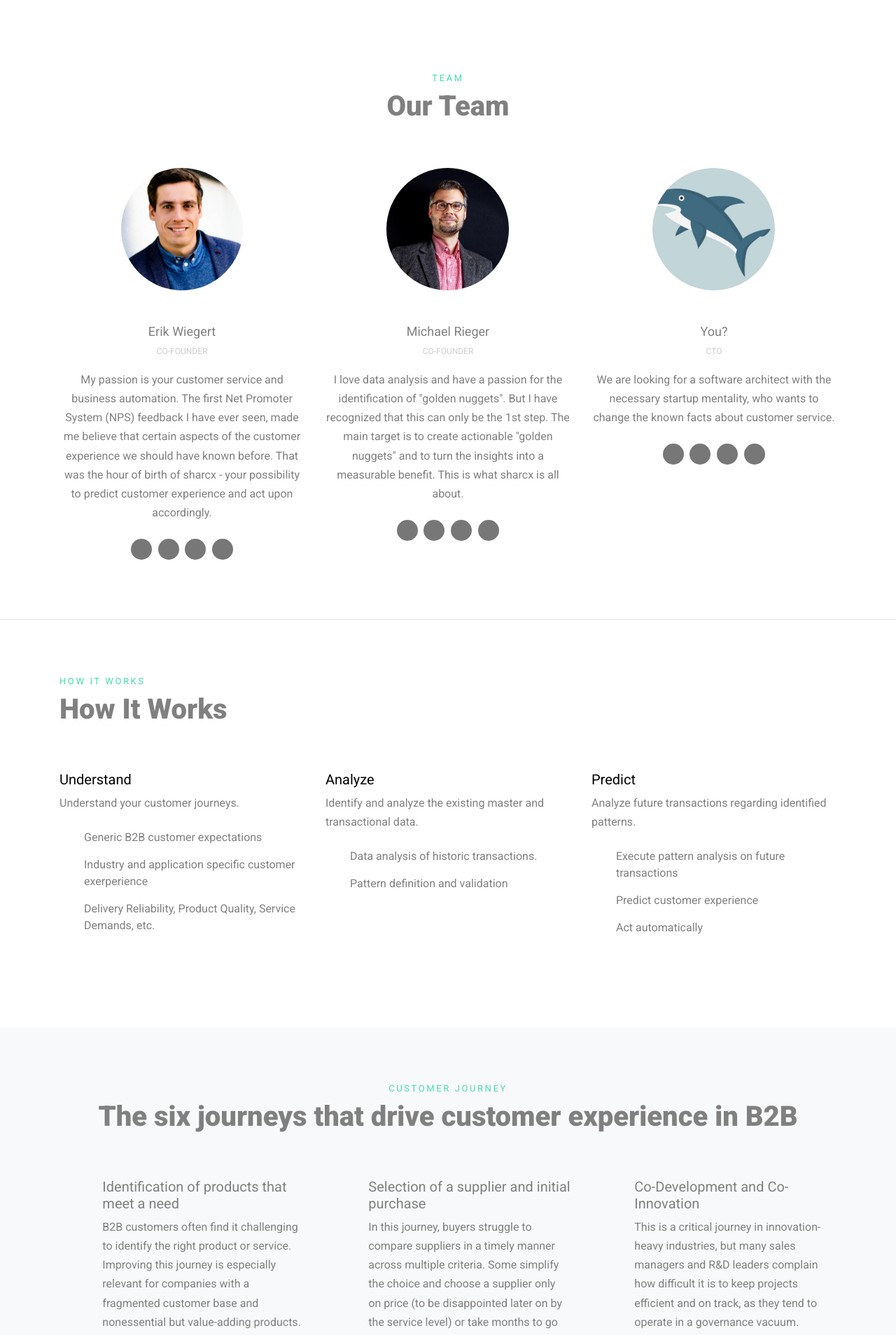
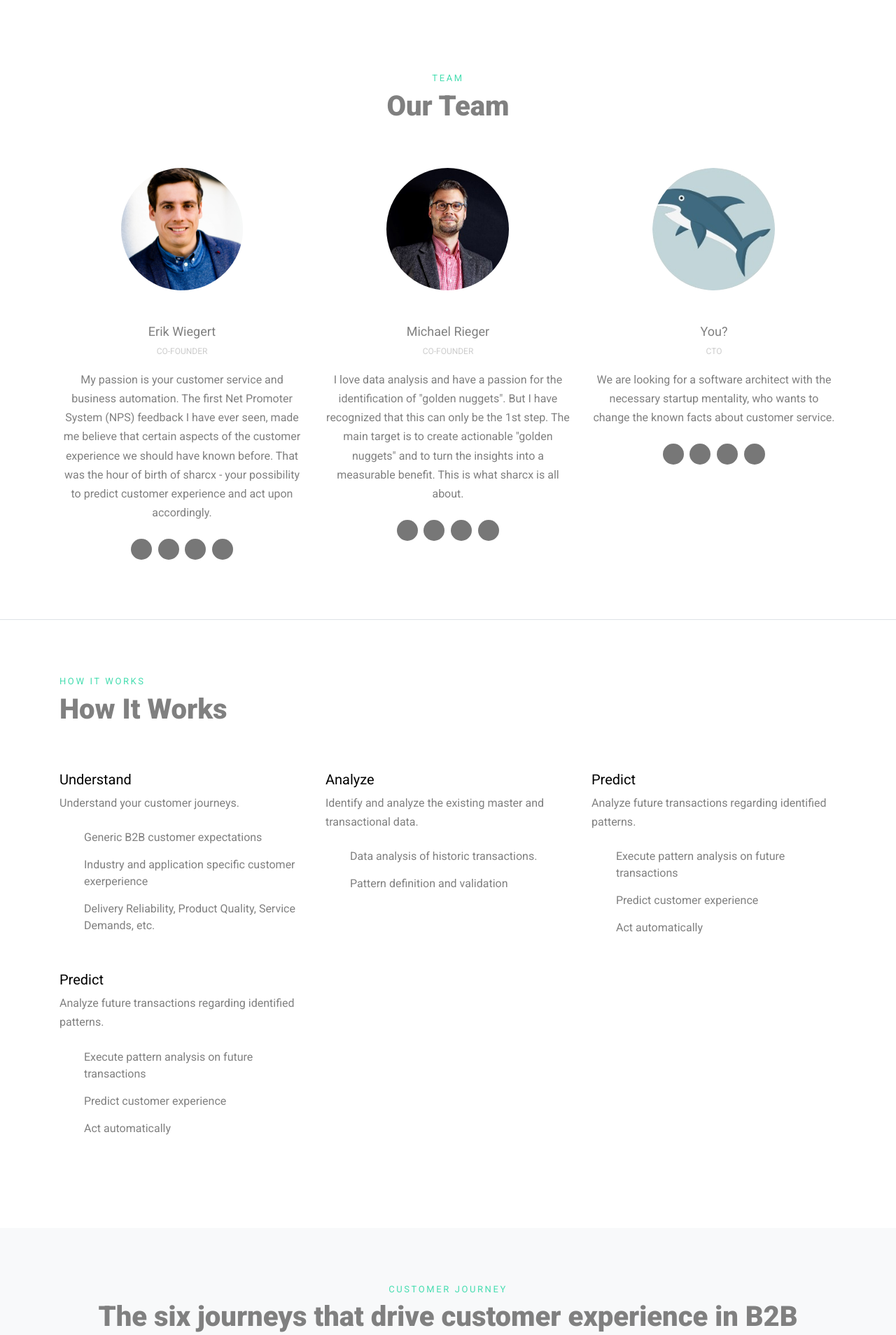
Before and after one commit to wiegere2/sharcx, a PHP site: page / in a window 1280 px wide. Shown: the part 1391-3299 px from the top of the page at 70% size. Run offline with PHP 8.4, Linux system fonts and the light colour scheme; some web fonts are replaced.

Commit message:
changes for google docs

```diff
--- a/css/main.css
+++ b/css/main.css
@@ -425,7 +425,7 @@ iframe {
   height: 50px;
   border-radius: 25px;
 
-  background: #9152f8;
+  background: #4ECDC4;
   background: -webkit-linear-gradient(bottom, #7579ff, #b224ef);
   background: -o-linear-gradient(bottom, #7579ff, #b224ef);
   background: -moz-linear-gradient(bottom, #7579ff, #b224ef);
--- a/index.html
+++ b/index.html
@@ -244,11 +244,21 @@
               <ul class="list-unstyled ul-check primary">
                 <li>Data analysis of historic transactions.</li>
                 <li>Pattern definition and validation</li>
-                <!-- <li>Pattern validation</li> -->
               </ul>
             </div>
           </div>
 
+          <div class="col-md-6 col-lg-4">
+            <div class=" box-with-humber">
+              <h2 class="text-black">Predict</h2>
+              <p class="mb-4">Analyze future transactions regarding identified patterns.</p>
+              <ul class="list-unstyled ul-check primary">
+                <li>Execute pattern analysis on future transactions</li>
+                <li>Predict customer experience</li>
+                <li>Act automatically</li>
+              </ul>
+            </div>
+          </div>
           <div class="col-md-6 col-lg-4">
             <div class=" box-with-humber">
               <h2 class="text-black">Predict</h2>
```
Also changed, not shown: images/186-A-Complete-Guide-to-ABC-Analysis-in-Customer-Segmentation-and-Inventory.png (added), images/shark.jpg, images/shark.png (added).
